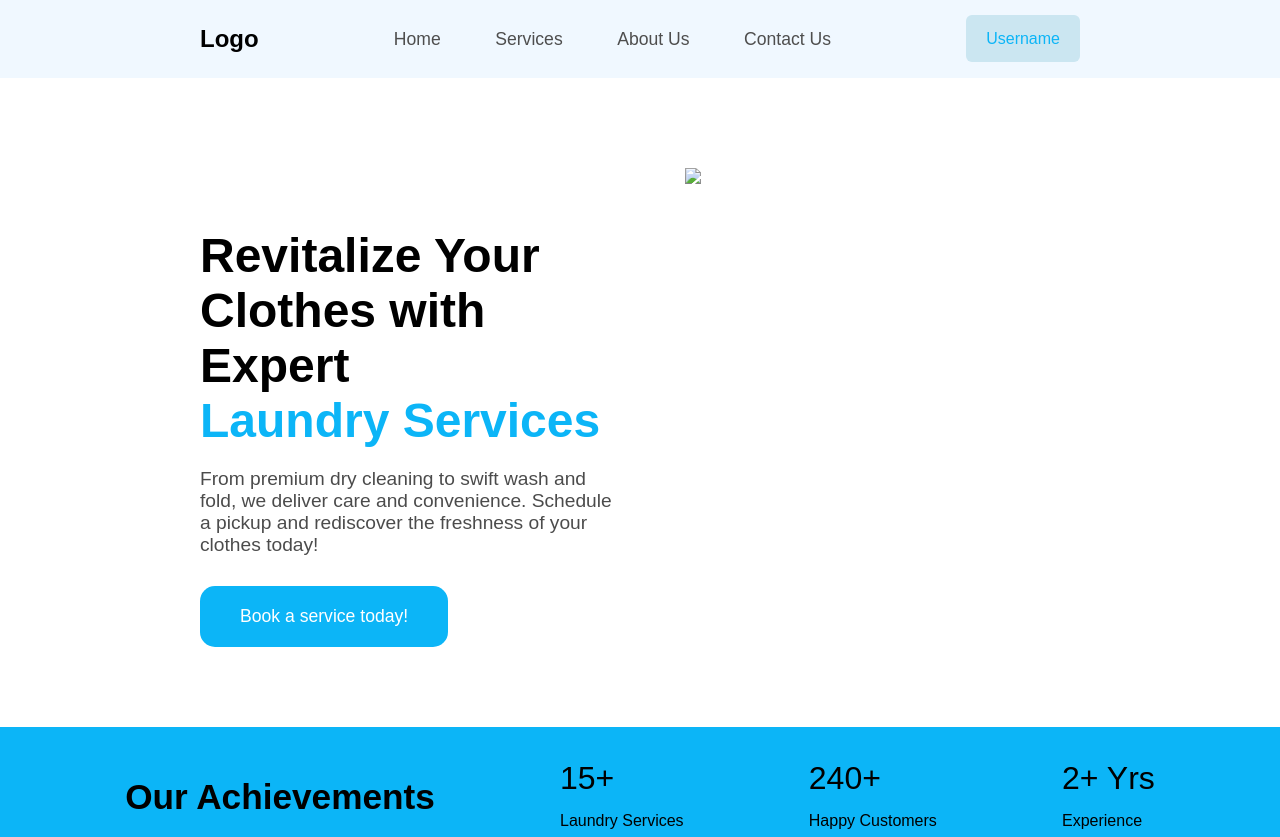
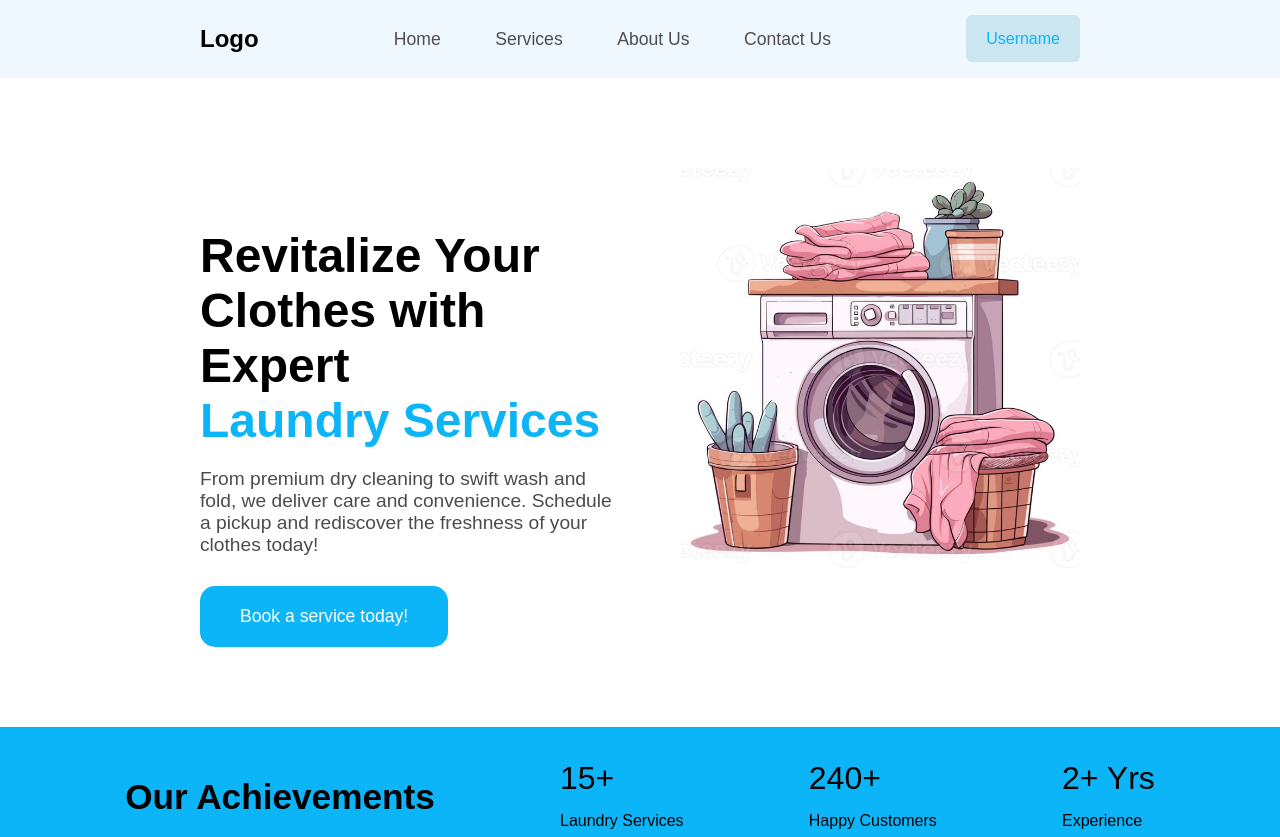
Before and after one commit to rohitprajapati23/Laundry_Mart, a plain HTML site: page index.html in a window 1280 px wide. Shown: the top 837 px of the page. Drawn offline with nearby package versions, Linux system fonts and the light colour scheme.

Commit message:
Fix image source path in index.html

```diff
--- a/index.html
+++ b/index.html
@@ -53,7 +53,7 @@
                 <a href="#booking"><button class="btn">Book a service today!</button></a>
             </div>
             <div class="right">
-                <img src="./images/laundry.jpg">
+                <img src="laundry.jpg">
             </div>
         </div>
     </section>
```
